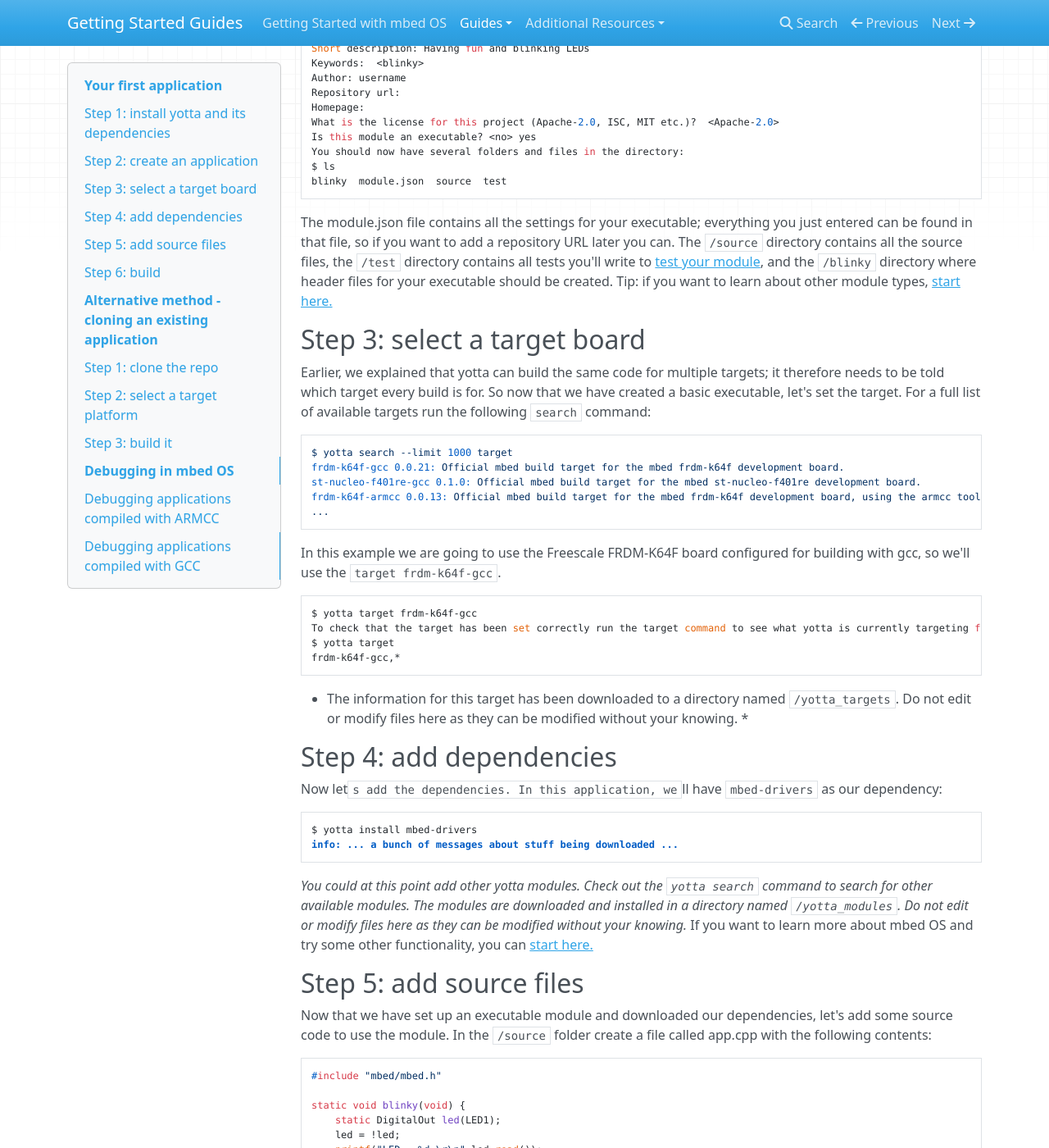
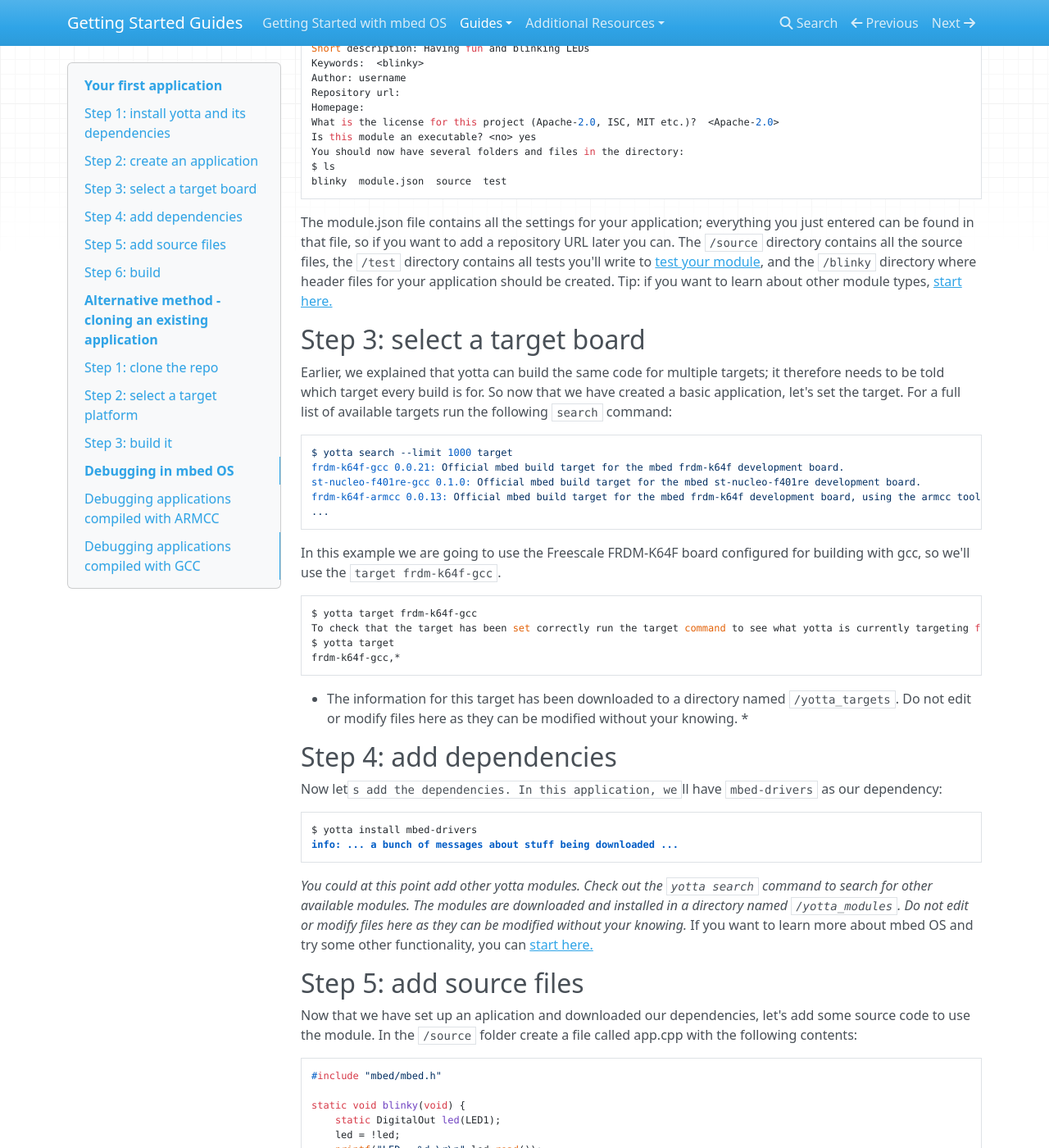
Before and after one commit to ARMmbed/GettingStartedmbedOS, an MkDocs documentation site: the page built from Docs/FirstProjectmbedOS.md, in a window 1280 px wide and 1400 px high, scrolled down 530 px. Shown: the whole window at 82% size. Built offline with MkDocs 1.6.1, drawn with Linux system fonts in a browser that asks for light colours; nearby versions of some CDN libraries; old or Windows-style settings are respelled for this version of MkDocs; some of the changed text lies outside the part shown.

Commit message:
change executable to application

````diff
--- a/Docs/FirstProjectmbedOS.md
+++ b/Docs/FirstProjectmbedOS.md
@@ -29,12 +29,12 @@ You should now have several folders and files in the directory:
 $ ls
 blinky  module.json  source  test
 ```
-The module.json file contains all the settings for your executable; everything you just entered can be found in that file, so if you want to add a repository URL later you can. The `/source` directory contains all the source files, the `/test` directory contains all tests you'll write to [test your module](https://github.com/ARMmbed/GettingStartedmbedOS/blob/master/Docs/docs.yottabuild.org/tutorial/testing.html), and the `/blinky` directory where header files for your executable should be created.
+The module.json file contains all the settings for your application; everything you just entered can be found in that file, so if you want to add a repository URL later you can. The `/source` directory contains all the source files, the `/test` directory contains all tests you'll write to [test your module](https://github.com/ARMmbed/GettingStartedmbedOS/blob/master/Docs/docs.yottabuild.org/tutorial/testing.html), and the `/blinky` directory where header files for your application should be created.
 Tip: if you want to learn about other module types, [start here.](http://docs.yottabuild.org/)
 
 ## Step 3: select a target board
 
-Earlier, we explained that yotta can build the same code for multiple targets; it therefore needs to be told which target every build is for. So now that we have created a basic executable, let's set the target.
+Earlier, we explained that yotta can build the same code for multiple targets; it therefore needs to be told which target every build is for. So now that we have created a basic application, let's set the target.
 For a full list of available targets run the following `search` command:
 ```
 $ yotta search --limit 1000 target
@@ -65,7 +65,7 @@ If you want to learn more about mbed OS and try some other functionality, you ca
 
 ## Step 5: add source files
 
-Now that we have set up an executable module and downloaded our dependencies, let's add some source code to use the module. In the `/source` folder create a file called app.cpp with the following contents:
+Now that we have set up an aplication and downloaded our dependencies, let's add some source code to use the module. In the `/source` folder create a file called app.cpp with the following contents:
 ```
 #include "mbed/mbed.h"
 
@@ -83,7 +83,7 @@ This program will cause LED1 on the board to flash and print the status of LED1
 
 ## Step 6: build
 
-To build the executable, run the `yotta build` command in the top level directory:
+To build the application, run the `yotta build` command in the top level directory:
 ```
 $ yt build
 info: generate for target: frdm-k64f-gcc 0.0.21 at ~\blinky\yotta_targets\frdm-k64f-gcc
@@ -145,7 +145,7 @@ The above `blinky` applications is simple and easy to understand, so chances are
 
 ## Debugging applications compiled with ARMCC
 
-To debug executables compiled with ARMCC, you'll need to install [Keil MDK](https://www.keil.com/download/product/). To debug the executable, you can use the `yotta debug` command. If the above `blinky` application was compiled with target `frdm-k64f-armcc` instead of `frdm-k64f-gcc`, you could debug it by running `yotta debug example-mbedos-blinky`. This will automatically open the uVision IDE, with your program ready for debugging.
+To debug applications compiled with ARMCC, you'll need to install [Keil MDK](https://www.keil.com/download/product/). To debug the application, you can use the `yotta debug` command. If the above `blinky` application was compiled with target `frdm-k64f-armcc` instead of `frdm-k64f-gcc`, you could debug it by running `yotta debug example-mbedos-blinky`. This will automatically open the uVision IDE, with your program ready for debugging.
 
 ## Debugging applications compiled with GCC
 
@@ -154,7 +154,7 @@ The best way to debug applications compiled with GCC is to use the `gdb` debugge
 - `arm-none-eabi-gdb`, which is automatically installed as part of the [GCC ARM Embedded](https://launchpad.net/gcc-arm-embedded) installation procedure.
 - `pyocd-gdbserver`, which is automatically installed as part of the yotta installation procedure.
 
-To debug the above `blinky` executable, you need to follow these steps:
+To debug the above `blinky` application, you need to follow these steps:
 
 1. Launch `pyocd-gdbserver` from a command prompt.
 
````
